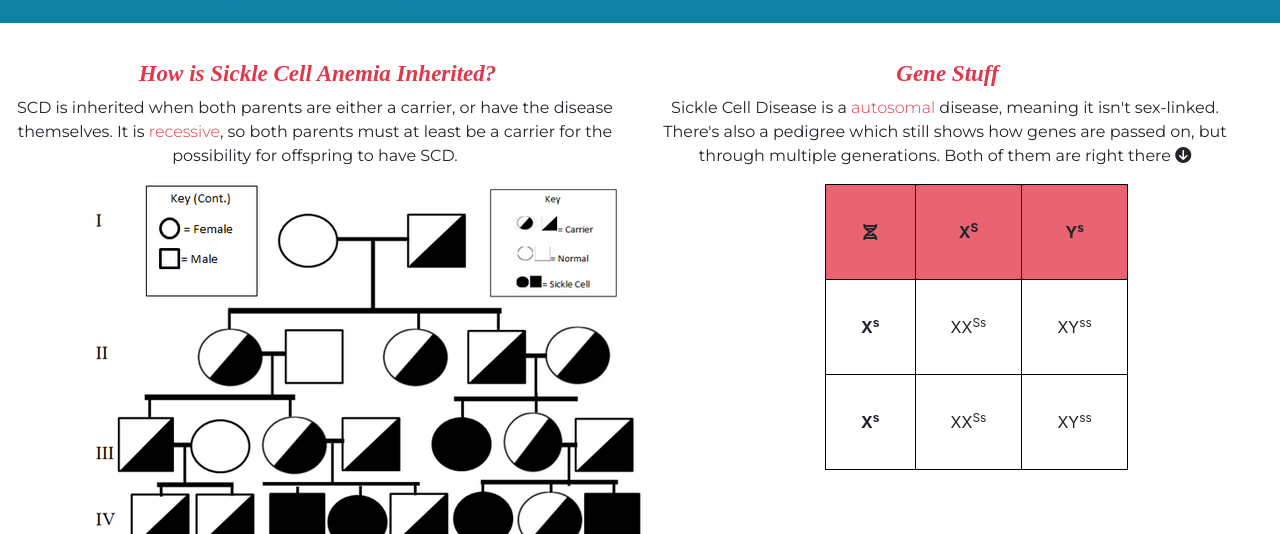
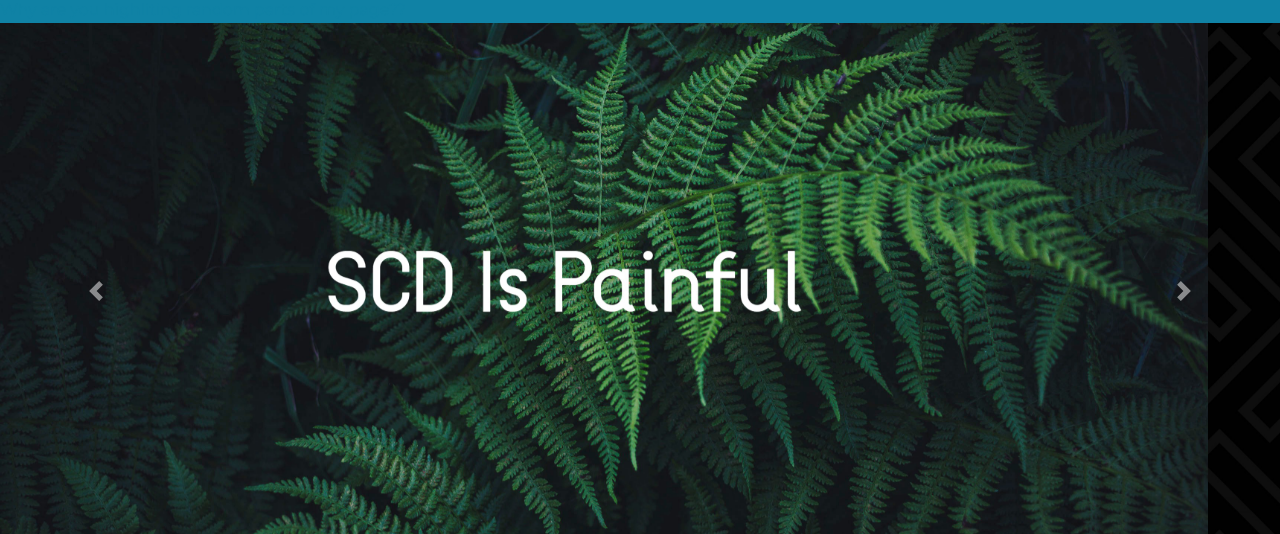
Before and after one commit to JoshM2024/bootsite, a plain HTML site: page index.html in a window 1280 px wide. Shown: the part 398-932 px from the top of the page. Drawn offline with nearby package versions, Linux system fonts and the light colour scheme; a web font is replaced by a local one.

Commit message:
touching up website. still add other stuff i said to

```diff
--- a/css/style.css
+++ b/css/style.css
@@ -173,7 +173,7 @@ a {
   margin-bottom: 40px;
   margin-top: 20px;
 }
-.green-carousel-container, .red-carousel-container {
+.green-carousel-container, .red-carousel-container, .general-carousel-container {
   margin-bottom: 20px;
 }
 #more-space {
--- a/index.html
+++ b/index.html
@@ -63,11 +63,29 @@
   <!-- Middle section with divider -->
   <!-- Changes down here -->
   <!-- Add the font Baloo Tammudu 2 -->
-  <section>
-    <div class="divider">
+    <div class="divider"> <!-- Put this below the overview -->
       <p>Why are you highliting random parts of my page??</p>
     </div>
-  </section>
+    <section class="general-carousel-container">
+      <div id="stat-carousel" class="carousel slide" data-ride="carousel">
+        <div class="carousel-inner">
+          <div class="carousel-item active">
+            <img src="images/painful.jpg" class="d-block w-100" alt="...">
+          </div>
+          <div class="carousel-item">
+            <img src="images/200k.jpg" class="d-block w-100" alt="...">
+          </div>
+        </div>
+        <a class="carousel-control-prev" href="#stat-carousel" role="button" data-slide="prev">
+          <span class="carousel-control-prev-icon" aria-hidden="true"></span>
+          <span class="sr-only">Previous</span>
+        </a>
+        <a class="carousel-control-next" href="#stat-carousel" role="button" data-slide="next">
+          <span class="carousel-control-next-icon" aria-hidden="true"></span>
+          <span class="sr-only">Next</span>
+        </a>
+      </div>
+    </section>
   <section class="genetic-counselor">
     <div class="row">
       <div class="col-lg-6">
```
Also changed, not shown: images/200k.jpg (added), images/painful.jpg (added).
